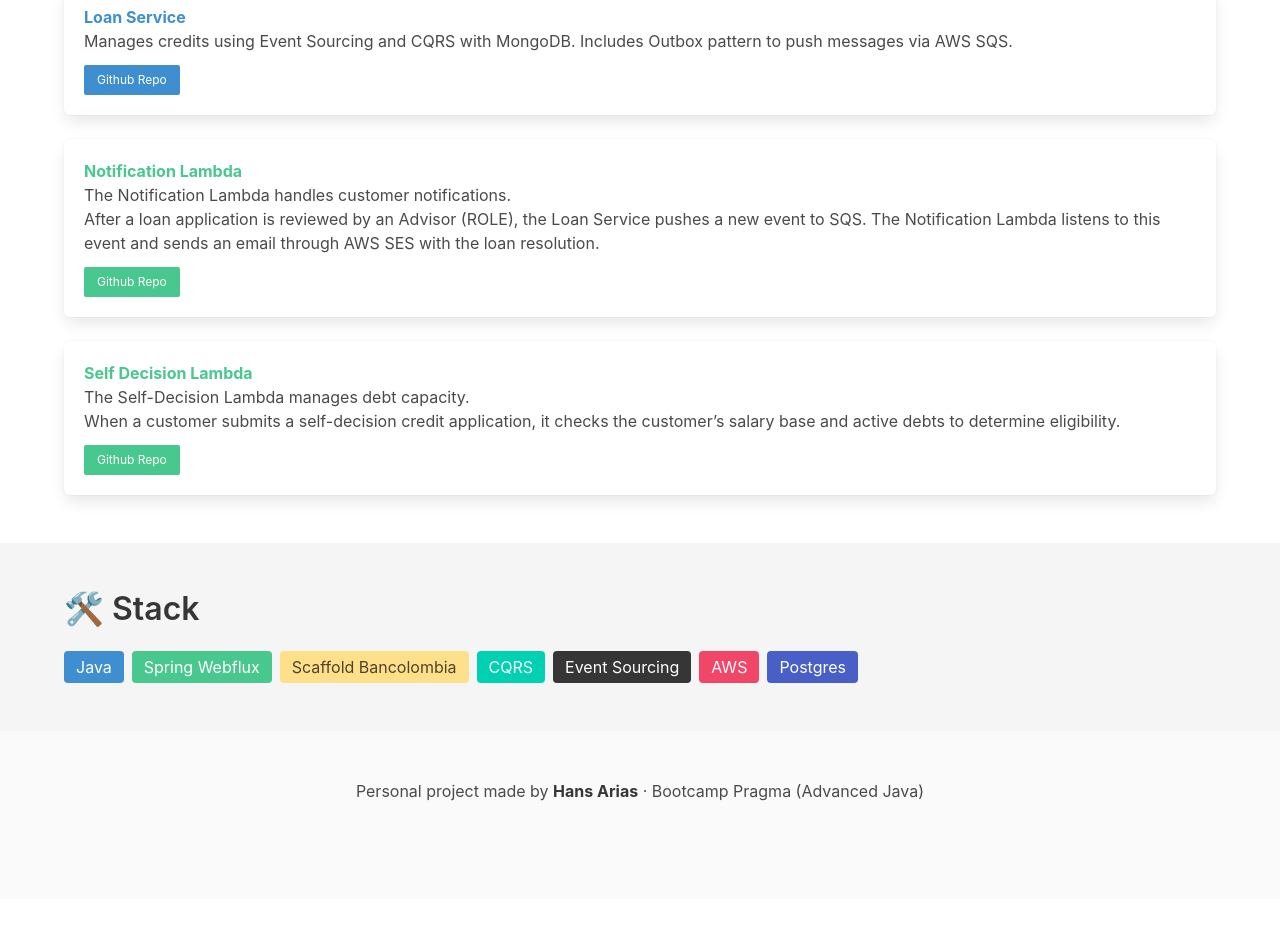
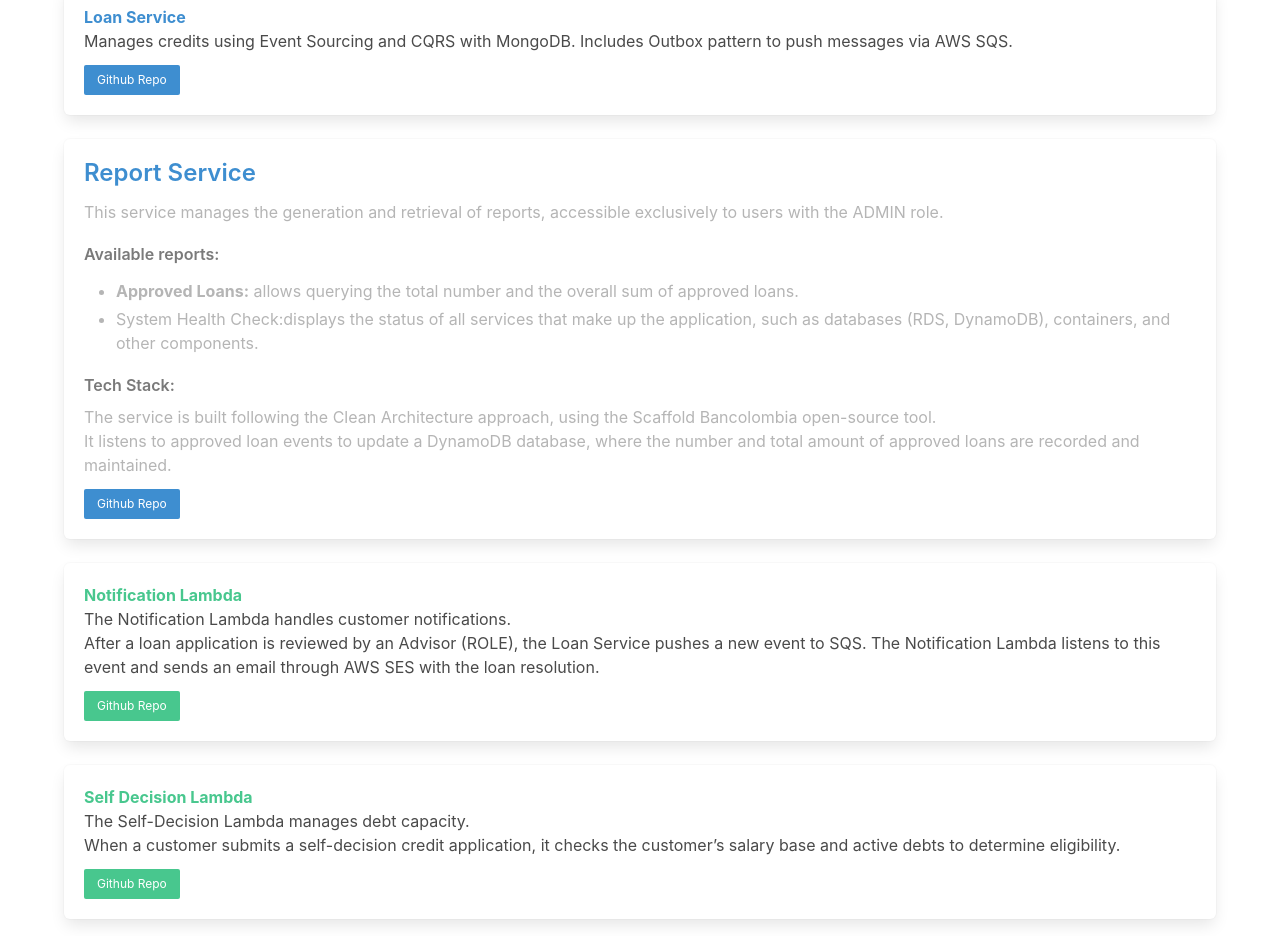
Before and after one commit to HansKoder/CreditYaProjectOverview, a plain HTML site: page index.html in a window 1280 px wide. Shown: the part 920-1856 px from the top of the page. Before the commit the page ends 1819 px from the top, so only its background shows below. Drawn offline with nearby package versions, Linux system fonts and the light colour scheme.

Commit message:
adjust report service

```diff
--- a/index.html
+++ b/index.html
@@ -123,6 +123,44 @@
                 </article>
             </div>
 
+            <!-- Report Service -->
+            <div class="box ">
+                <article class="media">
+                    <div class="media-content">
+                        <div class="content">
+
+                            <h2 class="has-text-info is-size-4">Report Service</h2>
+                            <p class="has-text-grey-light">This service manages the generation and retrieval of reports,
+                                accessible exclusively to users with the ADMIN role.
+                            </p>
+                            <h3 class="is-size-6 has-text-grey">Available reports:</h3>
+                            <ul>
+                                <li class="has-text-grey-light">
+                                    <span class="has-text-weight-bold">Approved Loans:</span> allows querying the total number and the overall sum of approved loans.
+                                </li>
+                                <li class="has-text-grey-light">
+                                    <span>System Health Check:</span>displays the status of all services that make up the application,
+                                    such as databases (RDS, DynamoDB), containers, and other components.
+                                </li>
+                            </ul>
+                            <h3 class="is-size-6 has-text-grey">Tech Stack:</h3>
+                            <p class="has-text-grey-light">
+                                The service is built following the Clean Architecture approach,
+                                using the Scaffold Bancolombia open-source tool.
+                                <br/>
+                                It listens to approved loan events to update a DynamoDB database,
+                                where the number and total amount of approved loans are recorded and maintained.
+                            </p>
+                        </div>
+                        <nav class="level">
+                            <div class="level-left">
+                                <a href="https://github.com/HansKoder/CreditYaReportService" class="button is-small is-info">Github Repo</a>
+                            </div>
+                        </nav>
+                    </div>
+                </article>
+            </div>
+
             <!-- Notification Lambda -->
             <div class="box ">
                 <article class="media">
```
